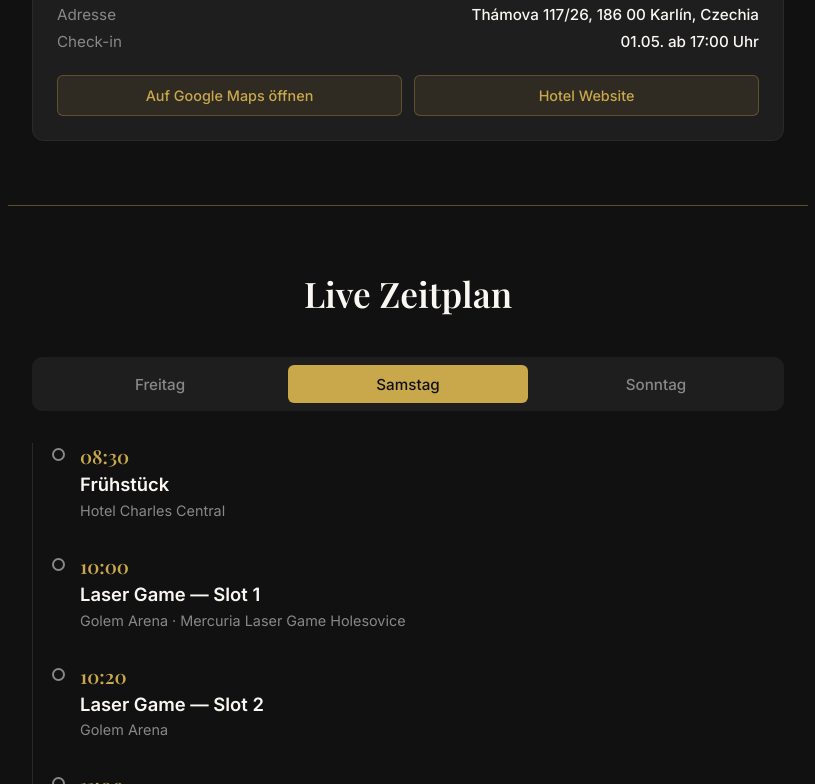
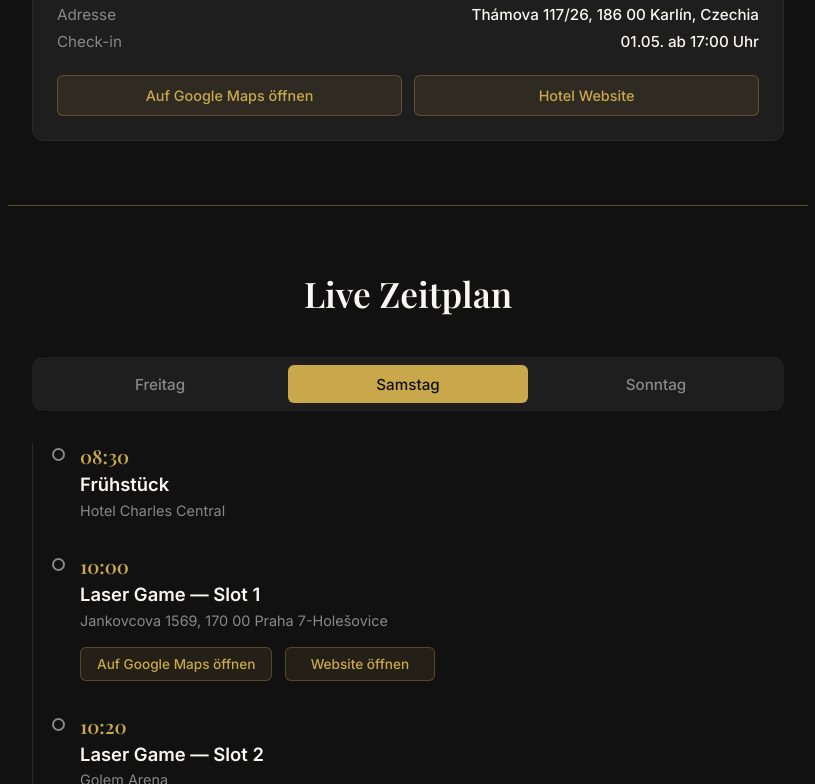
Before and after one commit to Chriscross05/cafe-guide-muenche, a website: page index.html in a window 1280 px wide. Both pictures are taken after a click on the button "Samstag". Shown: the part 1385-2169 px from the top of the page, without its empty margins (232-1047 px from the left). Drawn offline with nearby package versions, Linux system fonts and the light colour scheme; a web font is replaced by a local one.

Commit message:
Update Laser Game details

```diff
--- a/index.html
+++ b/index.html
@@ -367,7 +367,9 @@
             <div class="event" data-start="2026-05-02T10:00:00+02:00" data-end="2026-05-02T10:20:00+02:00">
                 <span class="time">10:00</span>
                 <div class="event-title">Laser Game — Slot 1</div>
-                <div class="event-loc">Golem Arena · Mercuria Laser Game Holesovice</div>
+                <div class="event-loc">Jankovcova 1569, 170 00 Praha 7-Holešovice</div>
+                <a href="https://maps.google.com/?q=Jankovcova+1569,+170+00+Praha+7-Holešovice,+Tschechien" target="_blank" class="btn" style="margin-right: 0.5rem;">Auf Google Maps öffnen</a>
+                <a href="https://mercurialaser.cz/" target="_blank" class="btn">Website öffnen</a>
             </div>
             <div class="event" data-start="2026-05-02T10:20:00+02:00" data-end="2026-05-02T11:00:00+02:00">
                 <span class="time">10:20</span>
```
